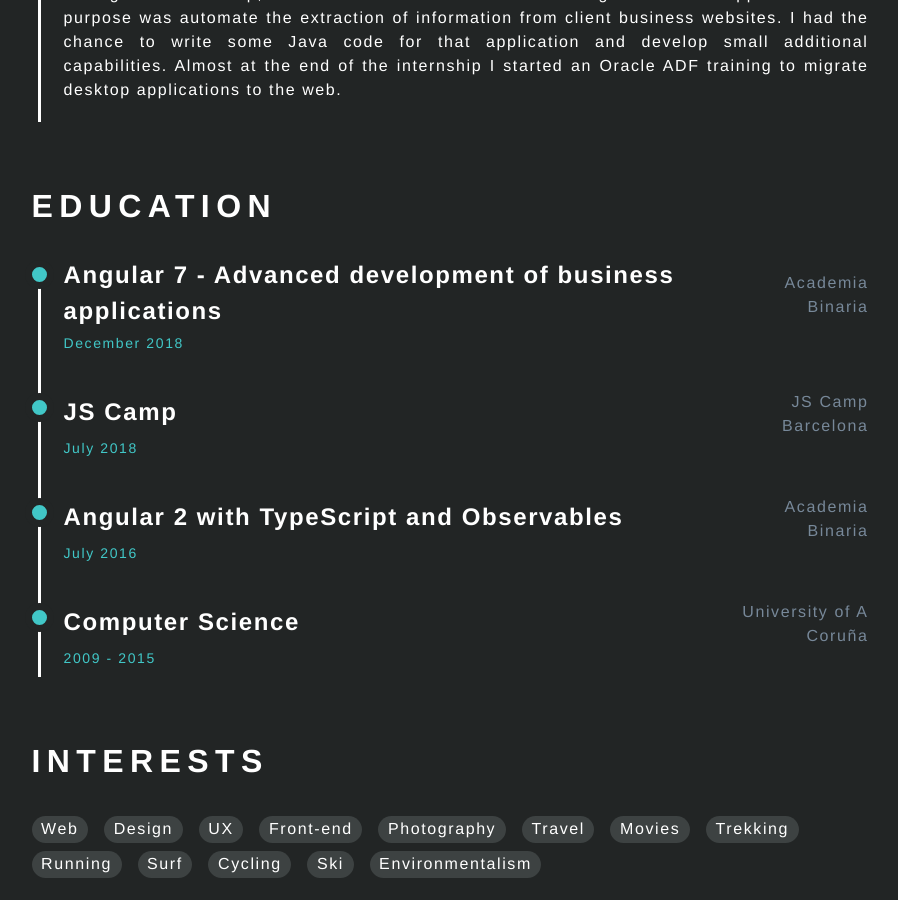
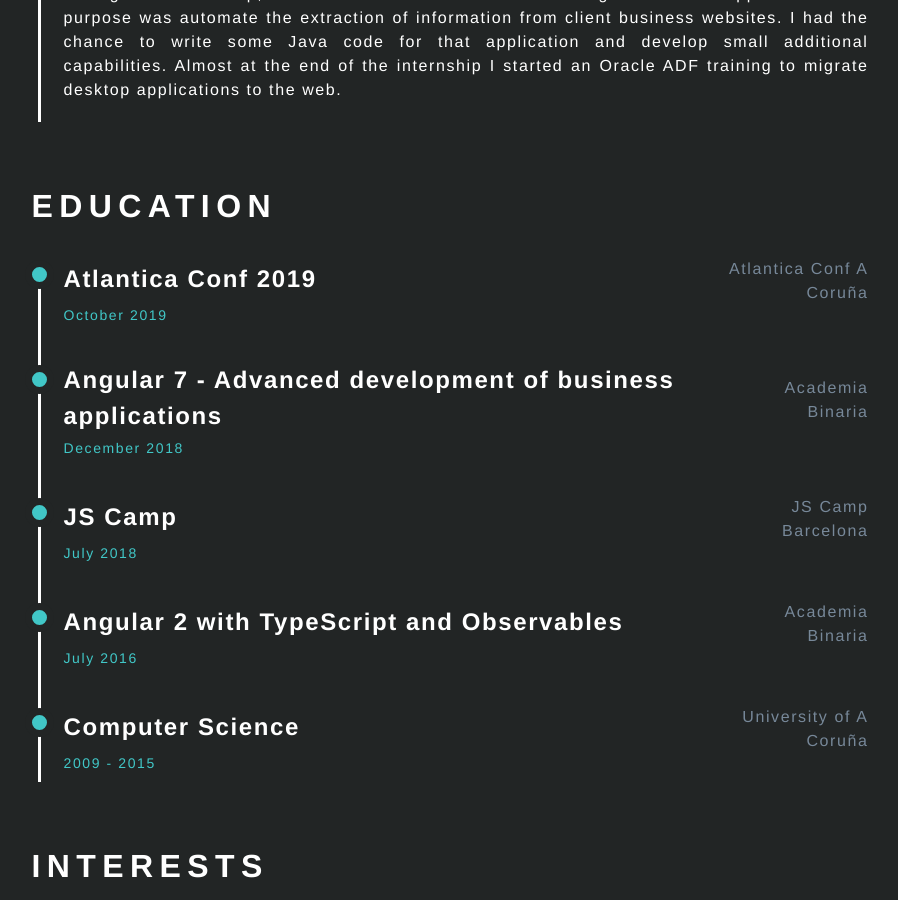
Before and after one commit to adrisons/adrisons.github.io, a Jekyll site: the page built from curriculum.html, in a window 1280 px wide and 900 px high, scrolled down 1888 px. Shown: the whole window, without its empty margins (190-1088 px from the left). Built offline with Jekyll 4.4.1, drawn with Linux system fonts in a browser that asks for light colours; nearby versions of some CDN libraries.

Commit message:
Atlantica conf

```diff
--- a/_data/curriculum/education.yml
+++ b/_data/curriculum/education.yml
@@ -1,7 +1,9 @@
-# - name: JSCamp 2018
-# - name: Angular 7 (Advanced)
 
 
+- title: Atlantica Conf 2019
+  where: Atlantica Conf A Coruña
+  where_url: https://atlanticaconf.com
+  time: October 2019
 
 - title: Angular 7 - Advanced development of business applications
   where: Academia Binaria
--- a/_data/curriculum/experience.yml
+++ b/_data/curriculum/experience.yml
@@ -23,10 +23,10 @@
       - Angular
       - Javascript
       - Typescript
+      - Rxjs
       - HTML
       - CSS
       - SASS
-      - Node.js
       - Git
       - Java
       - Spring
```
Also changed, not shown: 1 other file.
